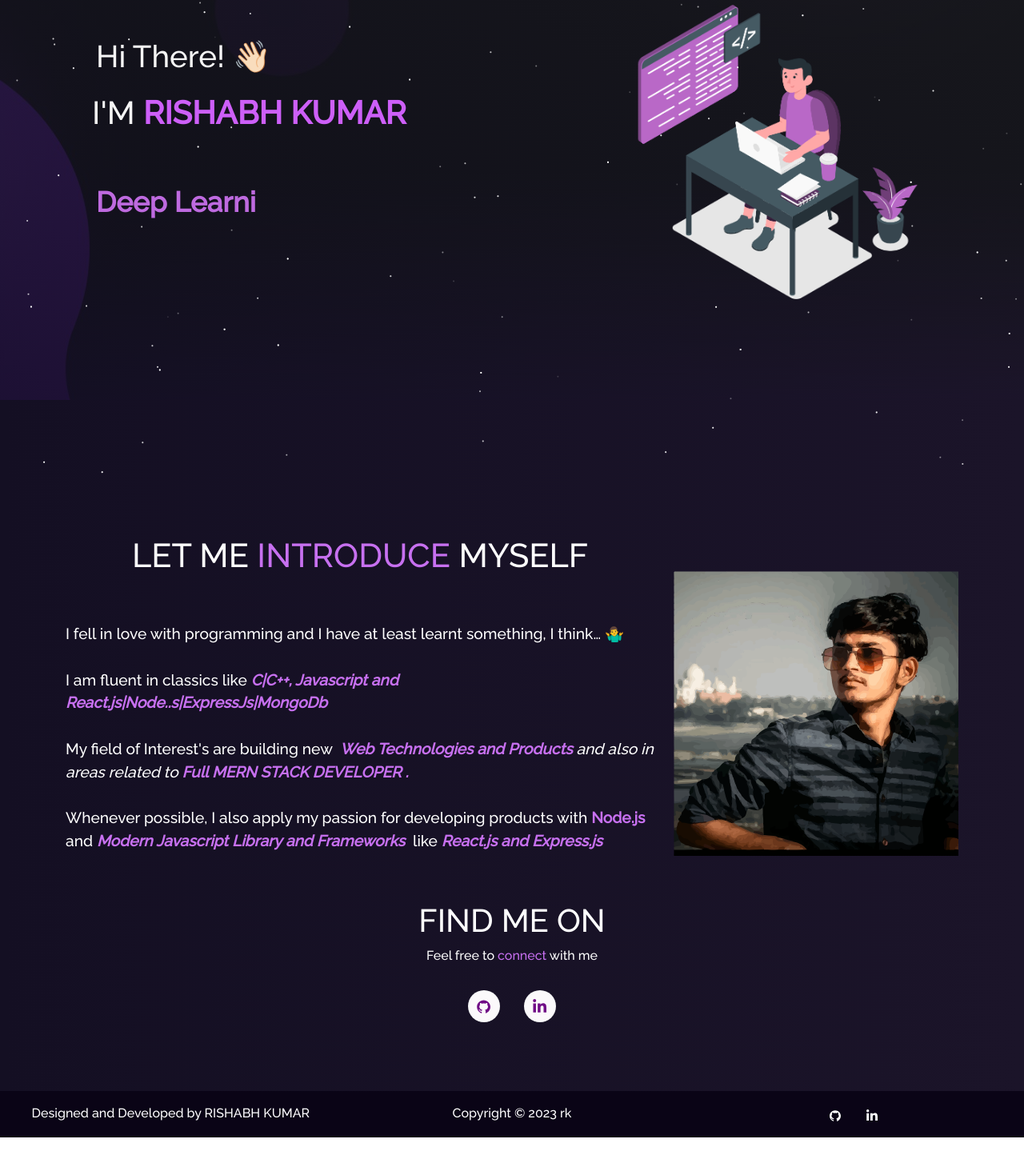
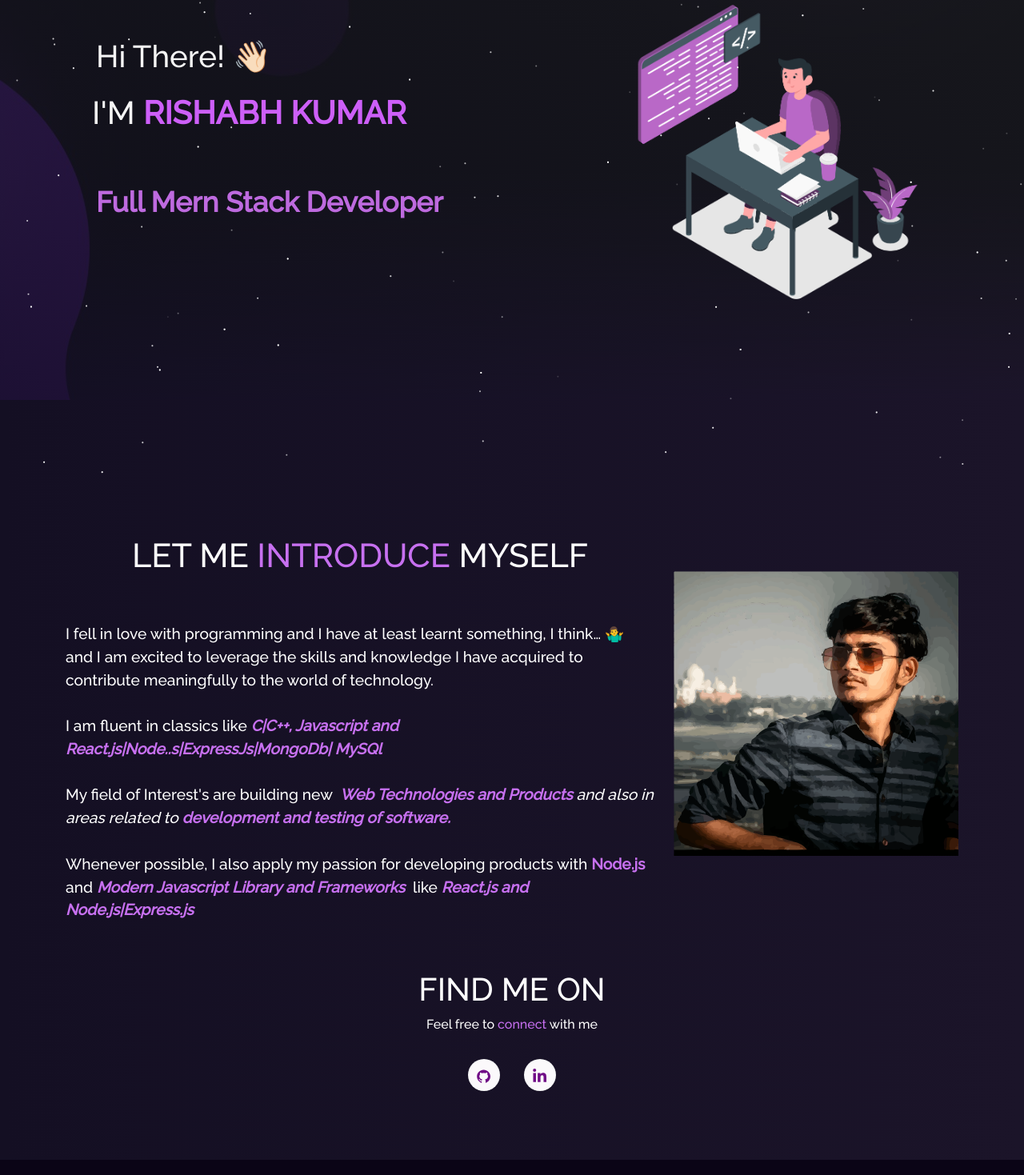
Before and after one commit to rishabhkumar3387/Rishabhkumar_Portfolio, a React (Create React App) app: page / in a window 1280 px wide. Shown: the part 206-1675 px from the top of the page at 80% size. Before the commit the page ends 1628 px from the top, so only its background shows below. Built offline with nearby package versions, Linux system fonts and the light colour scheme.

Commit message:
Updated project with new features

```diff
--- a/src/components/About/AboutCard.js
+++ b/src/components/About/AboutCard.js
@@ -10,28 +10,35 @@ function AboutCard() {
           <p style={{ textAlign: "justify" }}>
             Hi Everyone, I am <span className="purple">Rishabh Kumar </span>
             from <span className="purple"> Kanpur (Uttarpradesh) , India.</span>
-            <br />Currently I am Pursuing My Final Year B.Tech From Institute Of Engineering And Technology,Agra
-                  With Computer Sceince And Engineering Branch .
+            <br /> I Have Recently Graduated  from the esteemed [ Institute of Engineering and Technology, Agra ] with
+                  (B.E/B.Tech) degree in Computer Science And Engineering Branch.
+            <br />
+            <br />
+            I am immensely grateful for the opportunities or experiences and I look forward to making a
+             positive impact in the field of computer science as I step into this new phase of my career.
+
+
+            <br />
             <br />
             <br />
             Apart from coding, some other activities that I love to do!
           </p>
           <ul>
             <li className="about-activity">
-              <ImPointRight /> Listening Music
+              <ImPointRight />  Problem- Solving.
             </li>
             <li className="about-activity">
-              <ImPointRight />  Travelling
+              <ImPointRight />  Programming.
             </li>
             <li className="about-activity">
-              <ImPointRight /> Reading Books
+              <ImPointRight /> Listening music.
             </li>
           </ul>
 
           <p style={{ color: "rgb(155 126 172)" }}>
             "Strive to build things that make a difference!"{" "}
           </p>
-          <footer className="blockquote-footer">Rishabh</footer>
+          <footer className="blockquote-footer">RISHABH</footer>
         </blockquote>
       </Card.Body>
     </Card>
--- a/src/components/Footer.js
+++ b/src/components/Footer.js
@@ -13,10 +13,10 @@ function Footer() {
     <Container fluid className="footer">
       <Row>
         <Col md="4" className="footer-copywright">
-          <h3>Designed and Developed by RISHABH KUMAR </h3>
+          <h3>Designed and Developed by Rishabh Kumar </h3>
         </Col>
         <Col md="4" className="footer-copywright">
-          <h3>Copyright © {year} rk</h3>
+          <h3>Copyright © {year} RK</h3>
         </Col>
         <Col md="4" className="footer-body">
           <ul className="footer-icons">
--- a/src/components/Home/Home2.js
+++ b/src/components/Home/Home2.js
@@ -20,11 +20,12 @@ function Home2() {
             </h1>
             <p className="home-about-body">
               I fell in love with programming and I have at least learnt
-              something, I think… 🤷‍♂️
+              something, I think… 🤷‍♂️ and I am excited to leverage the skills and knowledge
+              I have acquired to contribute meaningfully to the world of technology.
               <br />
               <br />I am fluent in classics like
               <i>
-                <b className="purple"> C|C++, Javascript and React.js|Node..s|ExpressJs|MongoDb </b>
+                <b className="purple"> C|C++, Javascript and React.js|Node..s|ExpressJs|MongoDb| MySQl </b>
               </i>
               <br />
               <br />
@@ -33,7 +34,7 @@ function Home2() {
                 <b className="purple">Web Technologies and Products </b> and
                 also in areas related to{" "}
                 <b className="purple">
-                 Full MERN STACK DEVELOPER .
+                development and testing of software.
                 </b>
               </i>
               <br />
@@ -48,7 +49,7 @@ function Home2() {
               </i>
               &nbsp; like
               <i>
-                <b className="purple"> React.js and Express.js</b>
+                <b className="purple"> React.js and Node.js|Express.js</b>
               </i>
             </p>
           </Col>
--- a/src/components/Home/Type.js
+++ b/src/components/Home/Type.js
@@ -6,14 +6,14 @@ function Type() {
     <Typewriter
       options={{
         strings: [
-          "Developer",
+          "Full Mern Stack Developer",
           "Deep Learning Engineer",
-          "MERN Stack Developer",
+          "I am Highly Enthusiastic",
           "Open Source Contributor",
         ],
         autoStart: true,
         loop: true,
-        deleteSpeed: 50,
+        deleteSpeed: 70,
       }}
     />
   );
--- a/src/components/Resume/ResumeNew.js
+++ b/src/components/Resume/ResumeNew.js
@@ -2,7 +2,7 @@ import React, { useState, useEffect } from "react";
 import { Container, Row } from "react-bootstrap";
 import Button from "react-bootstrap/Button";
 import Particle from "../Particle";
-import pdf from "../../Assets/../Assets/Rishabh_New_Resume_1.pdf";
+import pdf from "../../Assets/../Assets/Main_Resume_Guvi.pdf";
 import { AiOutlineDownload } from "react-icons/ai";
 import { Document, Page, pdfjs } from "react-pdf";
 import "react-pdf/dist/esm/Page/AnnotationLayer.css";
@@ -11,7 +11,8 @@ pdfjs.GlobalWorkerOptions.workerSrc = `//cdnjs.cloudflare.com/ajax/libs/pdf.js/$
 
 
 const resumeLink =
-  "https://raw.githubusercontent.com/rishabhkumar3387/portfolio/master/src/Assets/Rishabh_New_Resume_1.pdf";
+  "https://raw.githubusercontent.com/rishabhkumar3387/portfolio/master/src/Assets/Main_Resume_Guvi.pdf";
+
 
 function ResumeNew() {
   const [width, setWidth] = useState(1200);
@@ -25,19 +26,53 @@ function ResumeNew() {
       <Container fluid className="resume-section">
         <Particle />
         <Row style={{ justifyContent: "center", position: "relative" }}>
+
+
+            <br />
+            <br />
+            <br />
           <Button
             variant="primary"
             href={pdf}
             target="_blank"
-            style={{ maxWidth: "250px" }}
+            style={{ maxWidth: "700px" }}
           >
+
             <AiOutlineDownload />
             &nbsp;Download And See My Resume
           </Button>
         </Row>
 
 
+        <br />
+            <br />
+            <br />
 
+            <br />
+            <br />
+            <br />
+
+            <br />
+            <br />
+            <br />
+
+
+
+            <br />
+            <br />
+            <br />
+
+            <br />
+            <br />
+            <br />
+
+            <br />
+            <br />
+            <br />
+
+            <br />
+            <br />
+            <br />
 
       </Container>
     </div>
```
Also changed, not shown: src/components/contact/contact.js (deleted, +0 -69 lines), 2 other files (tests, documents, lock files or other folders).
